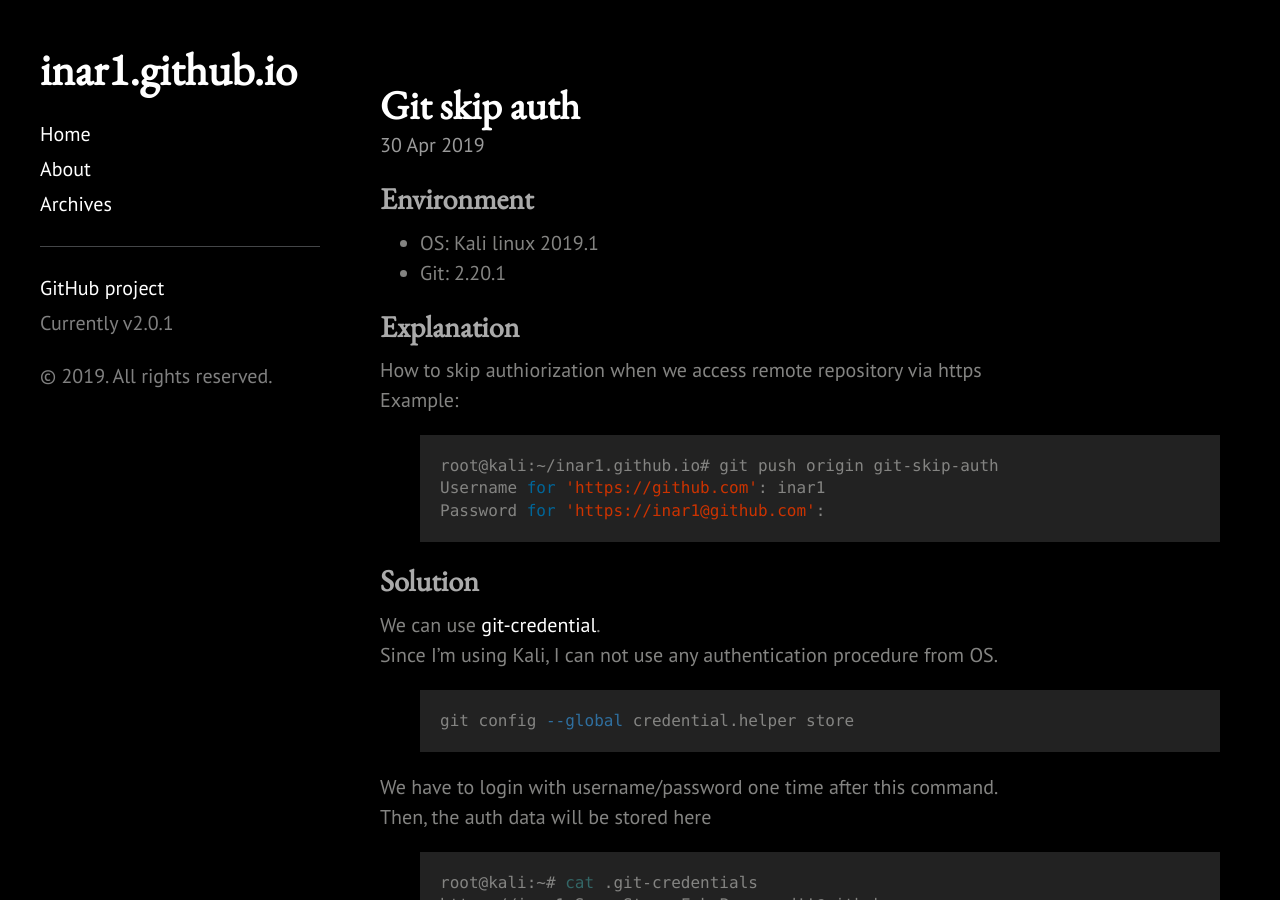
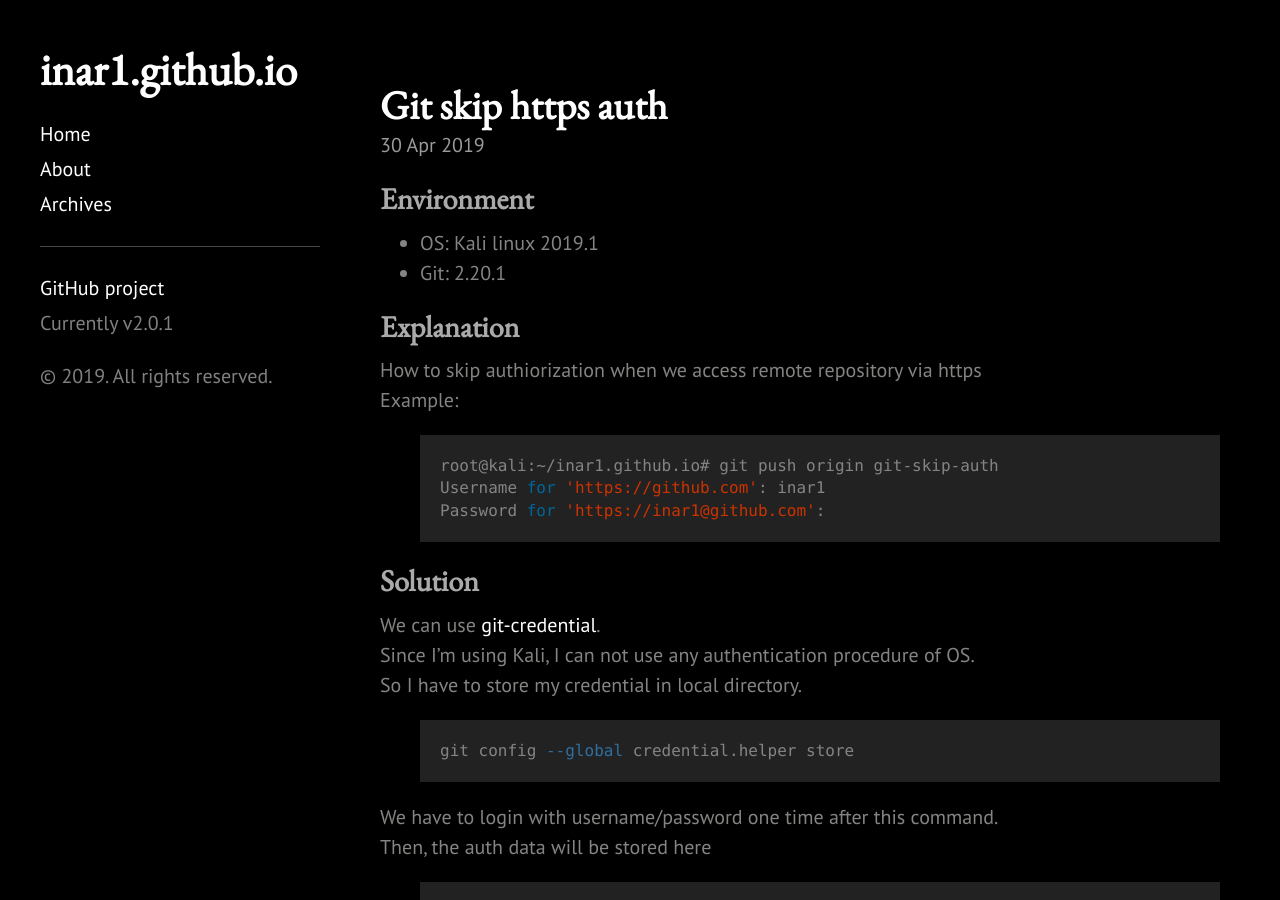
Before and after one commit to 1n4r1/1n4r1.github.io, a Jekyll site: the page built from _posts/2019-04-30-Git-skip-auth.md, in a window 1280 px wide and 900 px high. Built offline with Jekyll 4.4.1, drawn with Linux system fonts in a browser that asks for light colours.

Commit message:
modify 2019-04-30

```diff
--- a/_posts/2019-04-30-Git-skip-auth.md
+++ b/_posts/2019-04-30-Git-skip-auth.md
@@ -1,6 +1,6 @@
 ---
 layout: post
-title: Git skip auth
+title: Git skip https auth
 categories: Git
 ---
 
@@ -19,7 +19,8 @@ Password for 'https://inar1@github.com':
 
 ## Solution
 We can use <a href="https://git-scm.com/docs/gitcredentials">git-credential</a>.<br>
-Since I'm using Kali, I can not use any authentication procedure from OS.
+Since I'm using Kali, I can not use any authentication procedure of OS.<br>
+So I have to store my credential in local directory.
 {% highlight shell %}
 git config --global credential.helper store
 {% endhighlight %}
```
